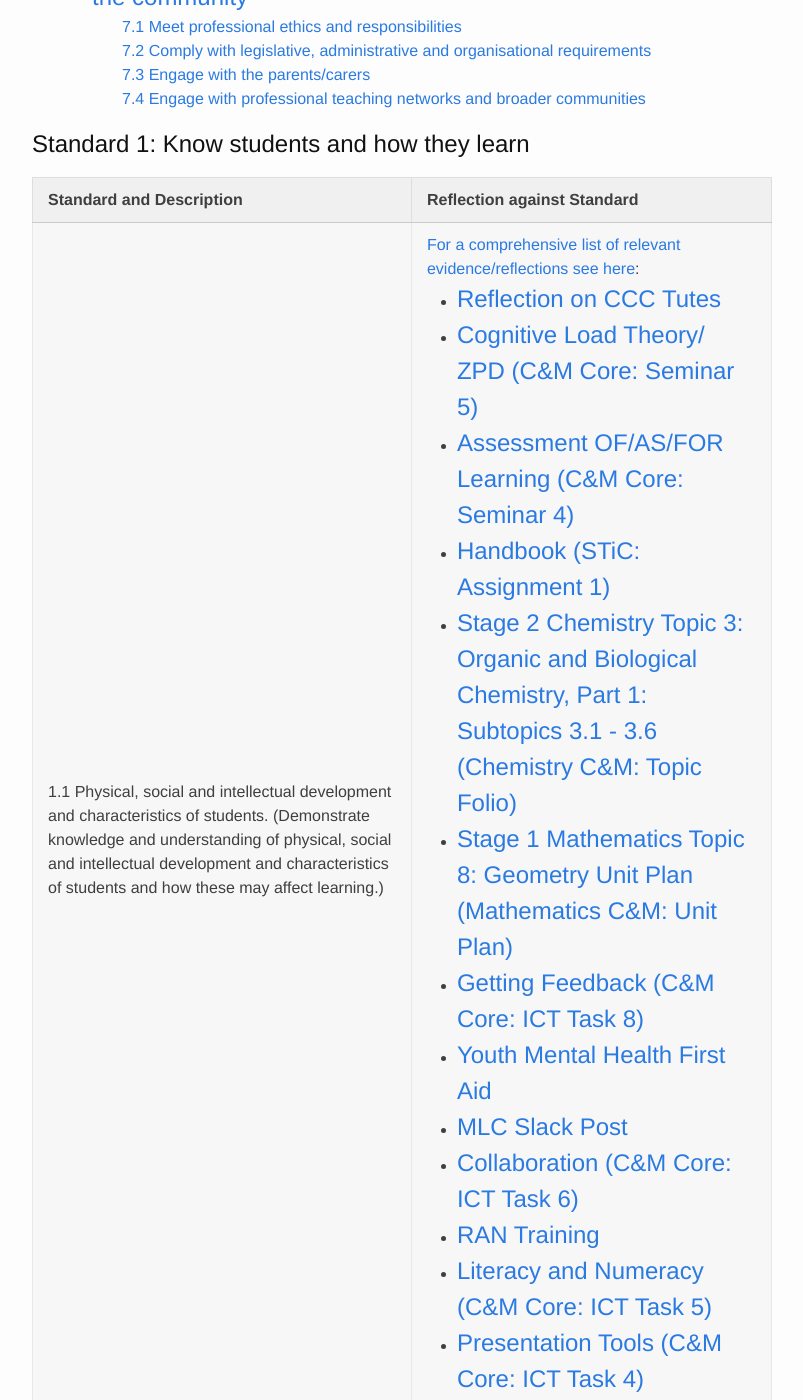
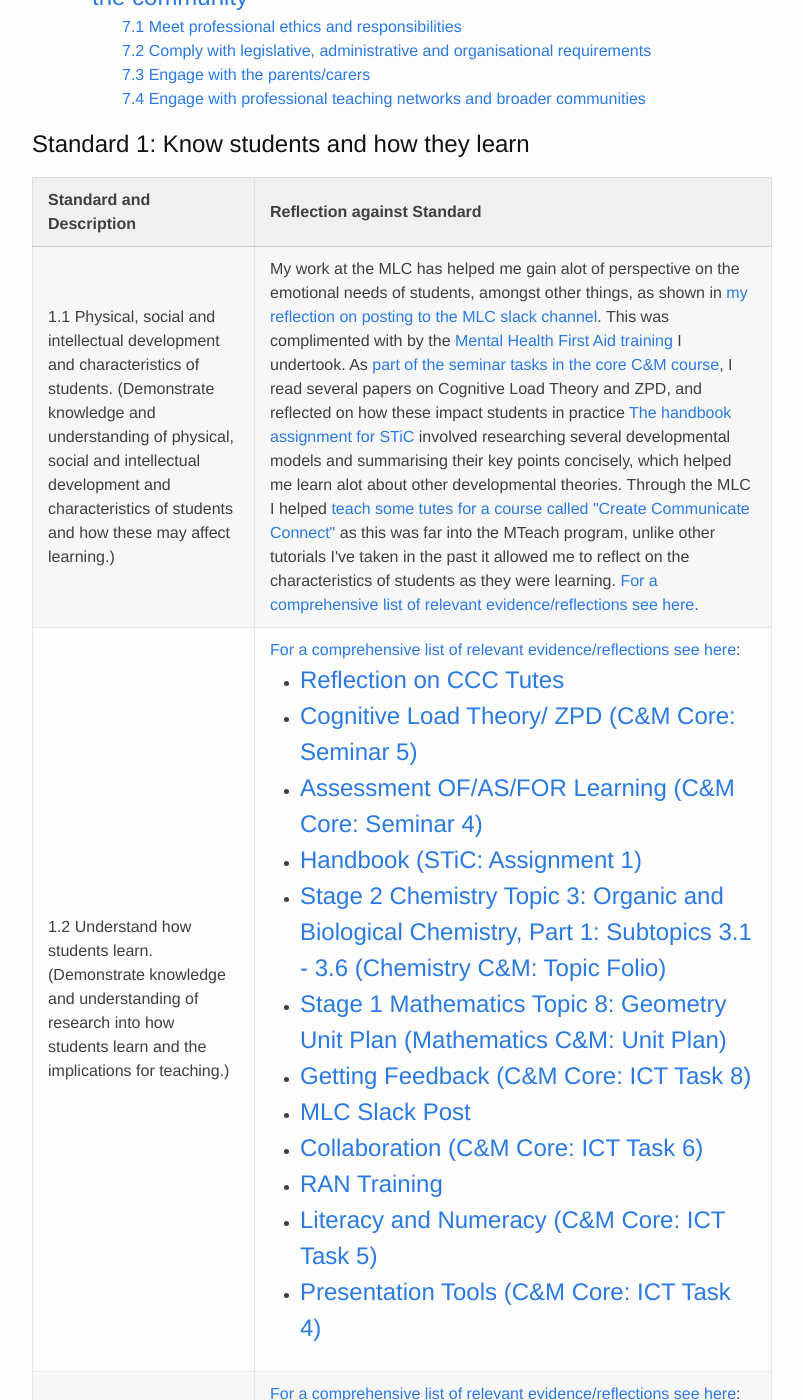
Before and after one commit to Armadilloa16/eportfolio, a Jekyll site: the page built from apst.html, in a window 1280 px wide and 1400 px high, scrolled down 1481 px. Shown: the whole window, without its empty margins (238-1041 px from the left). Built offline with Jekyll 4.4.1, drawn with Linux system fonts in a browser that asks for light colours; some of the changed text lies outside the part shown.

Commit message:
Added automated generation of lists of reflections against each standard, and starting replacing these with customised text focused on the strongest evidence, with a link to the full tag-apst page of reflections at the end

```diff
--- a/apst.html
+++ b/apst.html
@@ -99,12 +99,14 @@ The  <a href="{{ site.baseurl }}/files/APST.pdf">Australian Professional Standar
     <td  id="1-1">1.1 Physical, social and intellectual development and characteristics of students. (Demonstrate knowledge and understanding of physical, social and intellectual development and characteristics of students and how these may affect learning.)</td>
     <td>
 
-		<a href="{{ site.baseurl }}/apst/1-1">For a comprehensive list of relevant evidence/reflections see here</a>:
+		My work at the MLC has helped me gain alot of perspective on the emotional needs of students, amongst other things, as shown in <a href="{{ site.baseurl }}{% post_url 2018-03-02-mlc-slack-post %}">my reflection on posting to the MLC slack channel</a>. This was complimented with by the <a href="{{ site.baseurl }}{% post_url 2018-03-06-mhfa %}">Mental Health First Aid training</a> I undertook. As <a href="{{ site.baseurl }}{% post_url 2018-04-05-zpd %}">part of the seminar tasks in the core C&M course</a>, I read several papers on Cognitive Load Theory and ZPD, and reflected on how these impact students in practice <a href="{{ site.baseurl }}{% post_url 2018-04-02-handbook %}">The handbook assignment for STiC</a> involved researching several developmental models and summarising their key points concisely, which helped me learn alot about other developmental theories. Through the MLC I helped <a href="{{ site.baseurl }}{% post_url 2018-04-02-handbook %}">teach some tutes for a course called "Create Communicate Connect"</a> as this was far into the MTeach program, unlike other tutorials I've taken in the past it allowed me to reflect on the characteristics of students as they were learning.
+
+		<a href="{{ site.baseurl }}/apst/1-1">For a comprehensive list of relevant evidence/reflections see here</a>.<!-- :
 		<ul>
 			{% for post in site.tags["1-1"] %}
 				<li><a class="post-link" href="{{ post.url | relative_url }}">{{ post.title | escape }}</a></li>
 			{% endfor %}
-		</ul>
+		</ul> -->
 
 	</td>
   </tr>
@@ -151,7 +153,7 @@ The  <a href="{{ site.baseurl }}/files/APST.pdf">Australian Professional Standar
     <td id="1-5">1.5 Differentiate teaching to meet the specific learning needs of students across the full range of abilities. (Demonstrate knowledge and understanding of strategies for differentiating teaching to meet the specific learning needs of students across the full range of abilities.)</td>
     <td>
 
-		Automated List:
+		<a href="{{ site.baseurl }}/apst/1-5">For a comprehensive list of relevant evidence/reflections see here</a>:
 		<ul>
 			{% for post in site.tags["1-5"] %}
 				<li><a class="post-link" href="{{ post.url | relative_url }}">{{ post.title | escape }}</a></li>
@@ -164,7 +166,7 @@ The  <a href="{{ site.baseurl }}/files/APST.pdf">Australian Professional Standar
     <td id="1-6">1.6 Strategies to support full participation of students with disability. (Demonstrate broad knowledge and understanding of legislative requirements and teaching strategies that support participation and learning of students with disability.)</td>
     <td>
 
-		Automated List:
+		<a href="{{ site.baseurl }}/apst/1-6">For a comprehensive list of relevant evidence/reflections see here</a>:
 		<ul>
 			{% for post in site.tags["1-6"] %}
 				<li><a class="post-link" href="{{ post.url | relative_url }}">{{ post.title | escape }}</a></li>
@@ -188,7 +190,7 @@ The  <a href="{{ site.baseurl }}/files/APST.pdf">Australian Professional Standar
     <td id="2-1">2.1 Content and teaching strategies of the teaching area. (Demonstrate knowledge and understanding of the concepts, substance and structure of the content and teaching strategies of the teaching area.)</td>
     <td>
 
-		Automated List:
+		<a href="{{ site.baseurl }}/apst/2-1">For a comprehensive list of relevant evidence/reflections see here</a>:
 		<ul>
 			{% for post in site.tags["2-1"] %}
 				<li><a class="post-link" href="{{ post.url | relative_url }}">{{ post.title | escape }}</a></li>
@@ -201,7 +203,7 @@ The  <a href="{{ site.baseurl }}/files/APST.pdf">Australian Professional Standar
     <td id="2-2">2.2 Content selection and organisation. (Organise content into an effective learning and teaching sequence.)</td>
     <td>
 
-		Automated List:
+		<a href="{{ site.baseurl }}/apst/2-2">For a comprehensive list of relevant evidence/reflections see here</a>:
 		<ul>
 			{% for post in site.tags["2-2"] %}
 				<li><a class="post-link" href="{{ post.url | relative_url }}">{{ post.title | escape }}</a></li>
@@ -214,7 +216,7 @@ The  <a href="{{ site.baseurl }}/files/APST.pdf">Australian Professional Standar
     <td id="2-3">2.3 Curriculum, assessment and reporting. (Use curriculum, assessment and reporting knowledge to design learning sequences and lesson plans.)</td>
     <td>
 
-		Automated List:
+		<a href="{{ site.baseurl }}/apst/2-3">For a comprehensive list of relevant evidence/reflections see here</a>:
 		<ul>
 			{% for post in site.tags["2-3"] %}
 				<li><a class="post-link" href="{{ post.url | relative_url }}">{{ post.title | escape }}</a></li>
@@ -227,7 +229,7 @@ The  <a href="{{ site.baseurl }}/files/APST.pdf">Australian Professional Standar
     <td id="2-4">2.4 Understand and respect Aboriginal and Torres Strait Islander people to promote reconciliation between Indigenous and non- Indigenous Australians. (Demonstrate broad knowledge of, understanding of and respect for Aboriginal and Torres Strait Islander histories, cultures and languages)</td>
     <td>
 
-		Automated List:
+		<a href="{{ site.baseurl }}/apst/2-4">For a comprehensive list of relevant evidence/reflections see here</a>:
 		<ul>
 			{% for post in site.tags["2-4"] %}
 				<li><a class="post-link" href="{{ post.url | relative_url }}">{{ post.title | escape }}</a></li>
@@ -240,7 +242,7 @@ The  <a href="{{ site.baseurl }}/files/APST.pdf">Australian Professional Standar
     <td id="2-5">2.5 Literacy and numeracy strategies. (Know and understand literacy and numeracy teaching strategies and their application in teaching areas.)</td>
     <td>
 
-		Automated List:
+		<a href="{{ site.baseurl }}/apst/2-5">For a comprehensive list of relevant evidence/reflections see here</a>:
 		<ul>
 			{% for post in site.tags["2-5"] %}
 				<li><a class="post-link" href="{{ post.url | relative_url }}">{{ post.title | escape }}</a></li>
@@ -253,7 +255,7 @@ The  <a href="{{ site.baseurl }}/files/APST.pdf">Australian Professional Standar
     <td id="2-6">2.6 Information and Communication Technology (ICT). (Implement teaching strategies for using ICT to expand curriculum learning opportunities for students.)</td>
     <td>
 
-		Automated List:
+		<a href="{{ site.baseurl }}/apst/2-6">For a comprehensive list of relevant evidence/reflections see here</a>:
 		<ul>
 			{% for post in site.tags["2-6"] %}
 				<li><a class="post-link" href="{{ post.url | relative_url }}">{{ post.title | escape }}</a></li>
@@ -277,7 +279,7 @@ The  <a href="{{ site.baseurl }}/files/APST.pdf">Australian Professional Standar
     <td id="3-1">3.1 Establish challenging learning goals. (Set learning goals that provide achievable challenges for students of varying abilities and characteristics.)</td>
     <td>
 
-		Automated List:
+		<a href="{{ site.baseurl }}/apst/3-1">For a comprehensive list of relevant evidence/reflections see here</a>:
 		<ul>
 			{% for post in site.tags["3-1"] %}
 				<li><a class="post-link" href="{{ post.url | relative_url }}">{{ post.title | escape }}</a></li>
@@ -290,7 +292,7 @@ The  <a href="{{ site.baseurl }}/files/APST.pdf">Australian Professional Standar
     <td id="3-2">3.2 Plan, structure and sequence learning programs. (Plan lesson sequences using knowledge of student learning, content and effective teaching strategies.)</td>
     <td>
 
-		Automated List:
+		<a href="{{ site.baseurl }}/apst/3-2">For a comprehensive list of relevant evidence/reflections see here</a>:
 		<ul>
 			{% for post in site.tags["3-2"] %}
 				<li><a class="post-link" href="{{ post.url | relative_url }}">{{ post.title | escape }}</a></li>
@@ -303,7 +305,7 @@ The  <a href="{{ site.baseurl }}/files/APST.pdf">Australian Professional Standar
     <td id="3-3">3.3 Use teaching strategies. (Include a range of teaching strategies.)</td>
     <td>
 
-		Automated List:
+		<a href="{{ site.baseurl }}/apst/3-3">For a comprehensive list of relevant evidence/reflections see here</a>:
 		<ul>
 			{% for post in site.tags["3-3"] %}
 				<li><a class="post-link" href="{{ post.url | relative_url }}">{{ post.title | escape }}</a></li>
@@ -316,7 +318,7 @@ The  <a href="{{ site.baseurl }}/files/APST.pdf">Australian Professional Standar
     <td id="3-4">3.4 Select and use resources. (Demonstrate knowledge of a range of resources, including ICT, that engage students in their learning.)</td>
     <td>
 
-		Automated List:
+		<a href="{{ site.baseurl }}/apst/3-4">For a comprehensive list of relevant evidence/reflections see here</a>:
 		<ul>
 			{% for post in site.tags["3-4"] %}
 				<li><a class="post-link" href="{{ post.url | relative_url }}">{{ post.title | escape }}</a></li>
@@ -329,7 +331,7 @@ The  <a href="{{ site.baseurl }}/files/APST.pdf">Australian Professional Standar
     <td id="3-5">3.5 Use effective classroom communication. (Demonstrate a range of verbal and non-verbal communication strategies to support student engagement.)</td>
     <td>
 
-		Automated List:
+		<a href="{{ site.baseurl }}/apst/3-5">For a comprehensive list of relevant evidence/reflections see here</a>:
 		<ul>
 			{% for post in site.tags["3-5"] %}
 				<li><a class="post-link" href="{{ post.url | relative_url }}">{{ post.title | escape }}</a></li>
@@ -342,7 +344,7 @@ The  <a href="{{ site.baseurl }}/files/APST.pdf">Australian Professional Standar
     <td id="3-6">3.6 Evaluate and improve teaching programs. (Demonstrate broad knowledge of strategies that can be used to evaluate teaching programs to improve student learning.)</td>
     <td>
 
-		Automated List:
+		<a href="{{ site.baseurl }}/apst/3-6">For a comprehensive list of relevant evidence/reflections see here</a>:
 		<ul>
 			{% for post in site.tags["3-6"] %}
 				<li><a class="post-link" href="{{ post.url | relative_url }}">{{ post.title | escape }}</a></li>
@@ -355,7 +357,7 @@ The  <a href="{{ site.baseurl }}/files/APST.pdf">Australian Professional Standar
     <td id="3-7">3.7 Engage parents/carers in the educative process. (Describe a broad range of strategies for involving parents/carers in the educative process.)</td>
     <td>
 
-		Automated List:
+		<a href="{{ site.baseurl }}/apst/3-7">For a comprehensive list of relevant evidence/reflections see here</a>:
 		<ul>
 			{% for post in site.tags["3-7"] %}
 				<li><a class="post-link" href="{{ post.url | relative_url }}">{{ post.title | escape }}</a></li>
@@ -379,7 +381,7 @@ The  <a href="{{ site.baseurl }}/files/APST.pdf">Australian Professional Standar
     <td id="4-1">4.1 Support student participation. (Identify strategies to support inclusive student participation and engagement in classroom activities.)</td>
     <td>
 
-		Automated List:
+		<a href="{{ site.baseurl }}/apst/4-1">For a comprehensive list of relevant evidence/reflections see here</a>:
 		<ul>
 			{% for post in site.tags["4-1"] %}
 				<li><a class="post-link" href="{{ post.url | relative_url }}">{{ post.title | escape }}</a></li>
@@ -392,7 +394,7 @@ The  <a href="{{ site.baseurl }}/files/APST.pdf">Australian Professional Standar
     <td id="4-2">4.2 Manage classroom activities. (Demonstrate the capacity to organise classroom activities and provide clear directions.)</td>
     <td>
 
-		Automated List:
+		<a href="{{ site.baseurl }}/apst/4-2">For a comprehensive list of relevant evidence/reflections see here</a>:
 		<ul>
 			{% for post in site.tags["4-2"] %}
 				<li><a class="post-link" href="{{ post.url | relative_url }}">{{ post.title | escape }}</a></li>
@@ -405,7 +407,7 @@ The  <a href="{{ site.baseurl }}/files/APST.pdf">Australian Professional Standar
     <td id="4-3">4.3 Manage challenging behaviour. (Demonstrate knowledge of practical approaches to manage challenging behaviour.)</td>
     <td>
 
-		Automated List:
+		<a href="{{ site.baseurl }}/apst/4-3">For a comprehensive list of relevant evidence/reflections see here</a>:
 		<ul>
 			{% for post in site.tags["4-3"] %}
 				<li><a class="post-link" href="{{ post.url | relative_url }}">{{ post.title | escape }}</a></li>
@@ -418,7 +420,7 @@ The  <a href="{{ site.baseurl }}/files/APST.pdf">Australian Professional Standar
     <td id="4-4">4.4 Maintain student safety. (Describe strategies that support students’ well- being and safety working within school and/or system, curriculum and legislative requirements.)</td>
     <td>
 
-		Automated List:
+		<a href="{{ site.baseurl }}/apst/4-4">For a comprehensive list of relevant evidence/reflections see here</a>:
 		<ul>
 			{% for post in site.tags["4-4"] %}
 				<li><a class="post-link" href="{{ post.url | relative_url }}">{{ post.title | escape }}</a></li>
@@ -431,7 +433,7 @@ The  <a href="{{ site.baseurl }}/files/APST.pdf">Australian Professional Standar
     <td id="4-5">4.5 Use ICT safely, responsibly and ethically. (Demonstrate an understanding of the relevant issues and the strategies available to support the safe, responsible and ethical use of ICT in learning and teaching.)</td>
     <td>
 
-		Automated List:
+		<a href="{{ site.baseurl }}/apst/4-5">For a comprehensive list of relevant evidence/reflections see here</a>:
 		<ul>
 			{% for post in site.tags["4-5"] %}
 				<li><a class="post-link" href="{{ post.url | relative_url }}">{{ post.title | escape }}</a></li>
@@ -455,7 +457,7 @@ The  <a href="{{ site.baseurl }}/files/APST.pdf">Australian Professional Standar
     <td id="5-1">5.1 Assess student learning. (Demonstrate understanding of assessment strategies, including informal and formal, diagnostic, formative and summative approaches to assess student learning.)</td>
     <td>
 
-		Automated List:
+		<a href="{{ site.baseurl }}/apst/5-1">For a comprehensive list of relevant evidence/reflections see here</a>:
 		<ul>
 			{% for post in site.tags["5-1"] %}
 				<li><a class="post-link" href="{{ post.url | relative_url }}">{{ post.title | escape }}</a></li>
@@ -468,7 +470,7 @@ The  <a href="{{ site.baseurl }}/files/APST.pdf">Australian Professional Standar
     <td id="5-2">5.2 Provide feedback to students on their learning. (Demonstrate an understanding of the purpose of providing timely and appropriate feedback to students about their learning.)</td>
     <td>
 
-		Automated List:
+		<a href="{{ site.baseurl }}/apst/5-2">For a comprehensive list of relevant evidence/reflections see here</a>:
 		<ul>
 			{% for post in site.tags["5-2"] %}
 				<li><a class="post-link" href="{{ post.url | relative_url }}">{{ post.title | escape }}</a></li>
@@ -481,7 +483,7 @@ The  <a href="{{ site.baseurl }}/files/APST.pdf">Australian Professional Standar
     <td id="5-3">5.3 Make consistent and comparable judgements. (Demonstrate understanding of assessment moderation and its application to support consistent and comparable judgements of student learning.)</td>
     <td>
 
-		Automated List:
+		<a href="{{ site.baseurl }}/apst/5-3">For a comprehensive list of relevant evidence/reflections see here</a>:
 		<ul>
 			{% for post in site.tags["5-3"] %}
 				<li><a class="post-link" href="{{ post.url | relative_url }}">{{ post.title | escape }}</a></li>
@@ -494,7 +496,7 @@ The  <a href="{{ site.baseurl }}/files/APST.pdf">Australian Professional Standar
     <td id="5-4">5.4 Interpret student data. (Demonstrate the capacity to interpret student assessment data to evaluate student learning and modify teaching practice.)</td>
     <td>
 
-		Automated List:
+		<a href="{{ site.baseurl }}/apst/5-4">For a comprehensive list of relevant evidence/reflections see here</a>:
 		<ul>
 			{% for post in site.tags["5-4"] %}
 				<li><a class="post-link" href="{{ post.url | relative_url }}">{{ post.title | escape }}</a></li>
@@ -507,7 +509,7 @@ The  <a href="{{ site.baseurl }}/files/APST.pdf">Australian Professional Standar
     <td id="5-5">5.5 Report on student achievement. (Demonstrate understanding of a range of strategies for reporting to students and parents/carers and the purpose of keeping accurate and reliable records of student achievement.)</td>
     <td>
 
-		Automated List:
+		<a href="{{ site.baseurl }}/apst/5-5">For a comprehensive list of relevant evidence/reflections see here</a>:
 		<ul>
 			{% for post in site.tags["5-5"] %}
 				<li><a class="post-link" href="{{ post.url | relative_url }}">{{ post.title | escape }}</a></li>
@@ -531,7 +533,7 @@ The  <a href="{{ site.baseurl }}/files/APST.pdf">Australian Professional Standar
     <td id="6-1">6.1 Identify and plan professional learning needs. (Demonstrate an understanding of the role of the National Professional Standards for Teachers in identifying professional learning needs.)</td>
     <td>
 
-		Automated List:
+		<a href="{{ site.baseurl }}/apst/6-1">For a comprehensive list of relevant evidence/reflections see here</a>:
 		<ul>
 			{% for post in site.tags["6-1"] %}
 				<li><a class="post-link" href="{{ post.url | relative_url }}">{{ post.title | escape }}</a></li>
@@ -544,7 +546,7 @@ The  <a href="{{ site.baseurl }}/files/APST.pdf">Australian Professional Standar
     <td id="6-2">6.2 Engage in professional learning and improve practice. (Understand the relevant and appropriate sources of professional learning for teachers.)</td>
     <td>
 
-		Automated List:
+		<a href="{{ site.baseurl }}/apst/6-2">For a comprehensive list of relevant evidence/reflections see here</a>:
 		<ul>
 			{% for post in site.tags["6-2"] %}
 				<li><a class="post-link" href="{{ post.url | relative_url }}">{{ post.title | escape }}</a></li>
@@ -557,7 +559,7 @@ The  <a href="{{ site.baseurl }}/files/APST.pdf">Australian Professional Standar
     <td id="6-3">6.3 Engage with colleagues and improve practice. (Seek and apply constructive feedback from supervisors and teachers to improve teaching practices.)</td>
     <td>
 
-		Automated List:
+		<a href="{{ site.baseurl }}/apst/6-3">For a comprehensive list of relevant evidence/reflections see here</a>:
 		<ul>
 			{% for post in site.tags["6-3"] %}
 				<li><a class="post-link" href="{{ post.url | relative_url }}">{{ post.title | escape }}</a></li>
@@ -570,7 +572,7 @@ The  <a href="{{ site.baseurl }}/files/APST.pdf">Australian Professional Standar
     <td id="6-4">6.4 Apply professional learning and improve student learning. (Demonstrate an understanding of the rationale for continued professional learning and the implications for improved student learning.)</td>
     <td>
 
-		Automated List:
+		<a href="{{ site.baseurl }}/apst/6-4">For a comprehensive list of relevant evidence/reflections see here</a>:
 		<ul>
 			{% for post in site.tags["6-4"] %}
 				<li><a class="post-link" href="{{ post.url | relative_url }}">{{ post.title | escape }}</a></li>
@@ -594,7 +596,7 @@ The  <a href="{{ site.baseurl }}/files/APST.pdf">Australian Professional Standar
     <td id="7-1">7.1 Meet professional ethics and responsibilities. (Understand and apply the key principles described in codes of ethics and conduct for the teaching profession.)</td>
     <td>
 
-		Automated List:
+		<a href="{{ site.baseurl }}/apst/7-1">For a comprehensive list of relevant evidence/reflections see here</a>:
 		<ul>
 			{% for post in site.tags["7-1"] %}
 				<li><a class="post-link" href="{{ post.url | relative_url }}">{{ post.title | escape }}</a></li>
@@ -607,7 +609,7 @@ The  <a href="{{ site.baseurl }}/files/APST.pdf">Australian Professional Standar
     <td id="7-2">7.2 Comply with legislative, administrative and organisational requirements. (Understand the relevant legislative, administrative and organisational policies and processes required for teachers according to school stage.)</td>
     <td>
 
-		Automated List:
+		<a href="{{ site.baseurl }}/apst/7-2">For a comprehensive list of relevant evidence/reflections see here</a>:
 		<ul>
 			{% for post in site.tags["7-2"] %}
 				<li><a class="post-link" href="{{ post.url | relative_url }}">{{ post.title | escape }}</a></li>
@@ -618,9 +620,9 @@ The  <a href="{{ site.baseurl }}/files/APST.pdf">Australian Professional Standar
   </tr>
   <tr>
     <td id="7-3">7.3 Engage with the parents/carers. (Understand strategies for working effectively, sensitively and confidentially with parents/carers)</td>
-    <td>C&M courses will be relevant.
+    <td>
 
-		Automated List:
+		<a href="{{ site.baseurl }}/apst/7-3">For a comprehensive list of relevant evidence/reflections see here</a>:
 		<ul>
 			{% for post in site.tags["7-3"] %}
 				<li><a class="post-link" href="{{ post.url | relative_url }}">{{ post.title | escape }}</a></li>
@@ -633,7 +635,7 @@ The  <a href="{{ site.baseurl }}/files/APST.pdf">Australian Professional Standar
     <td id="7-4">7.4 Engage with professional teaching networks and broader communities. (Understand the role of external professionals and community representatives in broadening teachers’ professional knowledge and practice.)</td>
     <td>
 
-		Automated List:
+		<a href="{{ site.baseurl }}/apst/7-4">For a comprehensive list of relevant evidence/reflections see here</a>:
 		<ul>
 			{% for post in site.tags["7-4"] %}
 				<li><a class="post-link" href="{{ post.url | relative_url }}">{{ post.title | escape }}</a></li>
```
